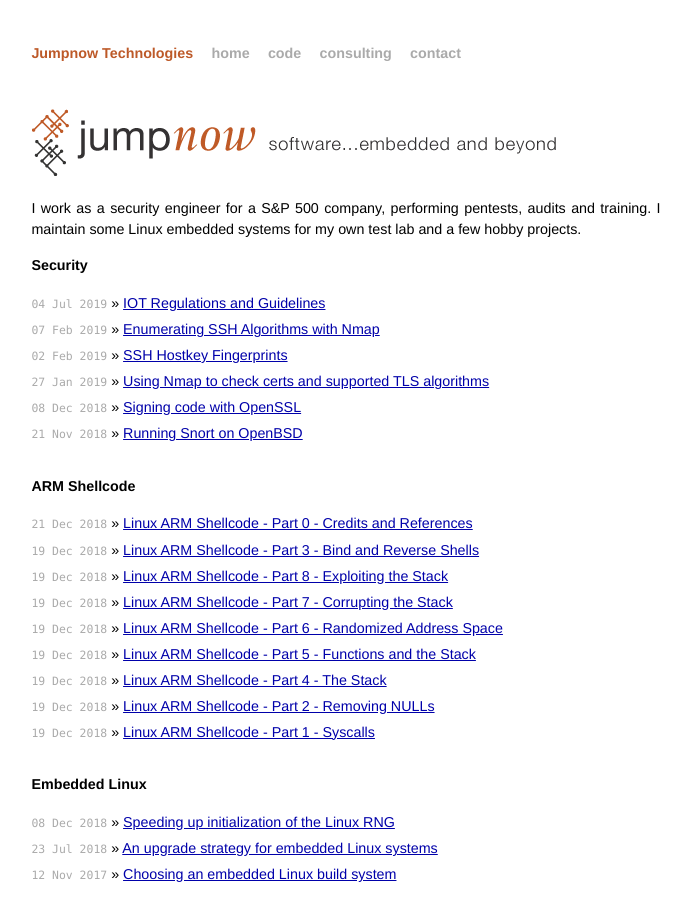
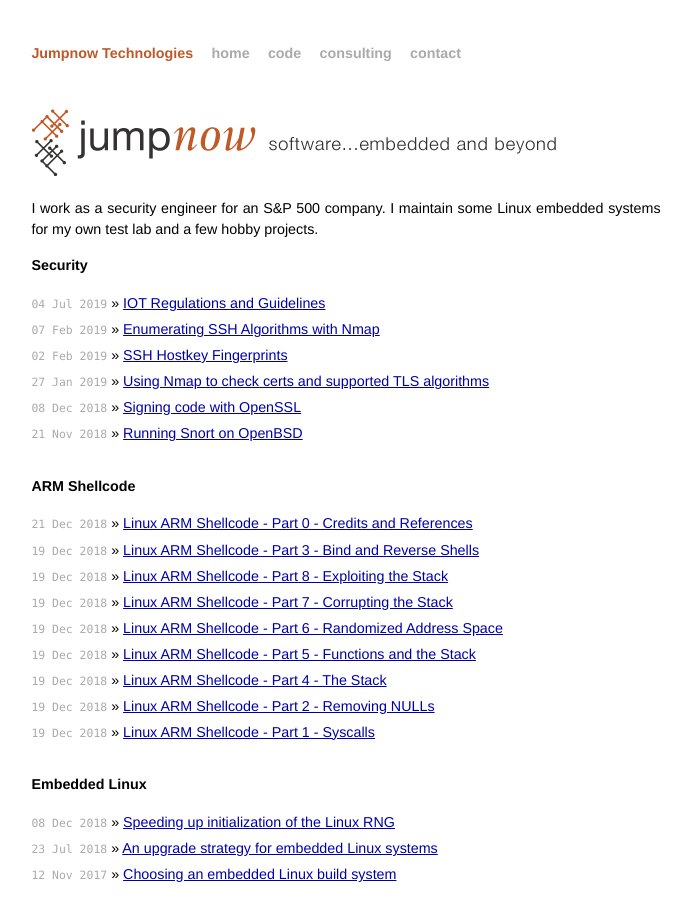
Before and after one commit to jumpnow/jumpnowtek-site, a Jekyll site: the page built from index.html, in a window 1280 px wide and 900 px high. Shown: the whole window, without its empty margins (294-986 px from the left). Built offline with Jekyll 4.4.1, drawn with Linux system fonts in a browser that asks for light colours.

Commit message:
Update blurb

```diff
--- a/index.html
+++ b/index.html
@@ -6,8 +6,8 @@
 <div id="home">
   <p><img src="/assets/jumpnow-header.png" alt="jumpnow-logo"></p>
   <p>
-    I work as a security engineer for a S&amp;P 500 company, performing pentests, audits and training.
-    I maintain some Linux embedded systems for my own test lab and a few hobby projects.
+    I work as a security engineer for an S&amp;P 500 company. I maintain some Linux embedded
+    systems for my own test lab and a few hobby projects.
   </p>
 
   <h1>Security</h1>
```
